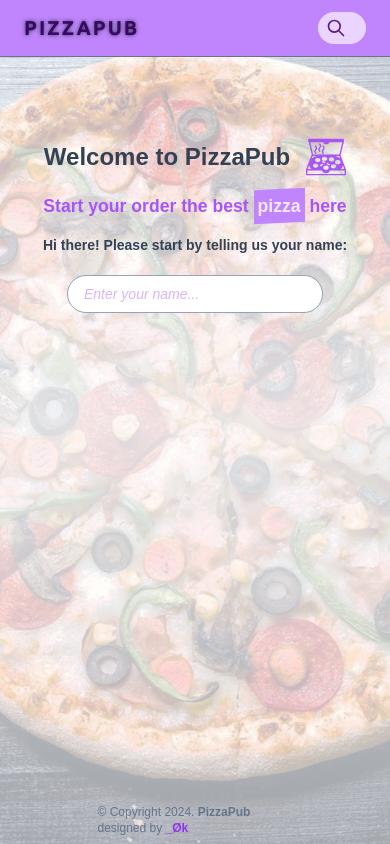
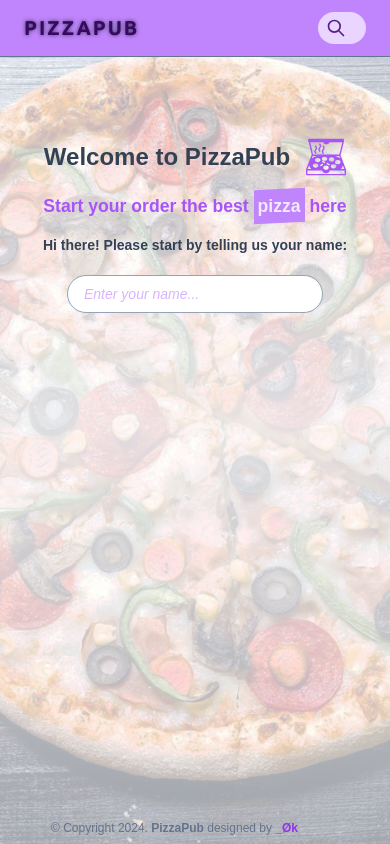
Before and after one commit to bakNa2t/pizzapub, a React (Vite) app: page / in a window 390 px wide. Built offline with nearby package versions, Linux system fonts and the light colour scheme; a web font is replaced by a local one.

Commit message:
Updated Footer width styles

```diff
--- a/src/ui-blocks/Footer.jsx
+++ b/src/ui-blocks/Footer.jsx
@@ -18,7 +18,7 @@ function Footer() {
   if (window.location.pathname === "/menu") return null;
 
   return (
-    <footer className="absolute bottom-2 left-1/2 -translate-x-1/2 text-slate-500">
+    <footer className="absolute bottom-2 left-1/2 w-[18rem] -translate-x-1/2 text-slate-500 md:w-auto">
       <p className="text-xs">
         &copy; Copyright {fullYear()}. <strong>PizzaPub</strong> designed by{" "}
         <LinkSide
```
